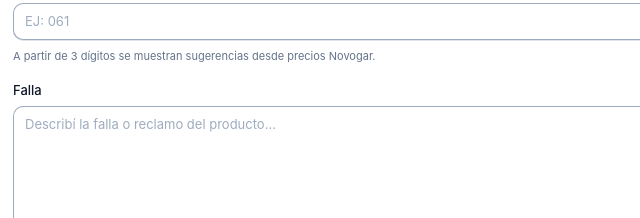
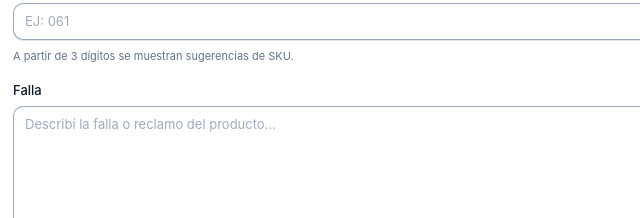
Before and after one commit to Lucasponzoni/SNP, a plain HTML site: page index.html in a window 1280 px wide. Shown: the part 379-597 px from the top of the page, 194-834 px from the left. Drawn offline with nearby package versions, Linux system fonts and the light colour scheme.

Commit message:
Actualizar

```diff
--- a/index.html
+++ b/index.html
@@ -266,8 +266,7 @@
               ></ul>
             </div>
             <small class="hint">
-              A partir de 3 dígitos se muestran sugerencias desde precios
-              Novogar.
+              A partir de 3 dígitos se muestran sugerencias de SKU.
             </small>
           </div>
 
```
